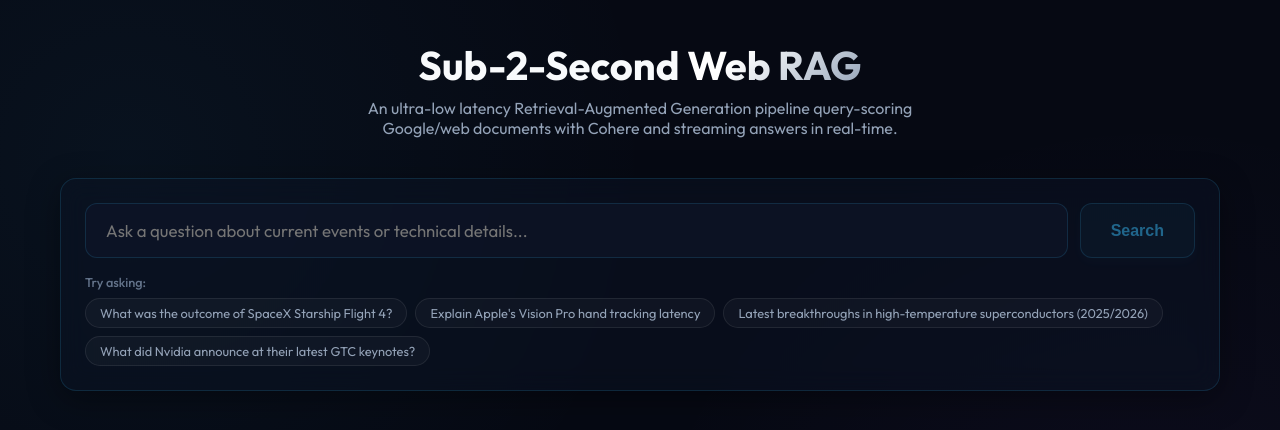
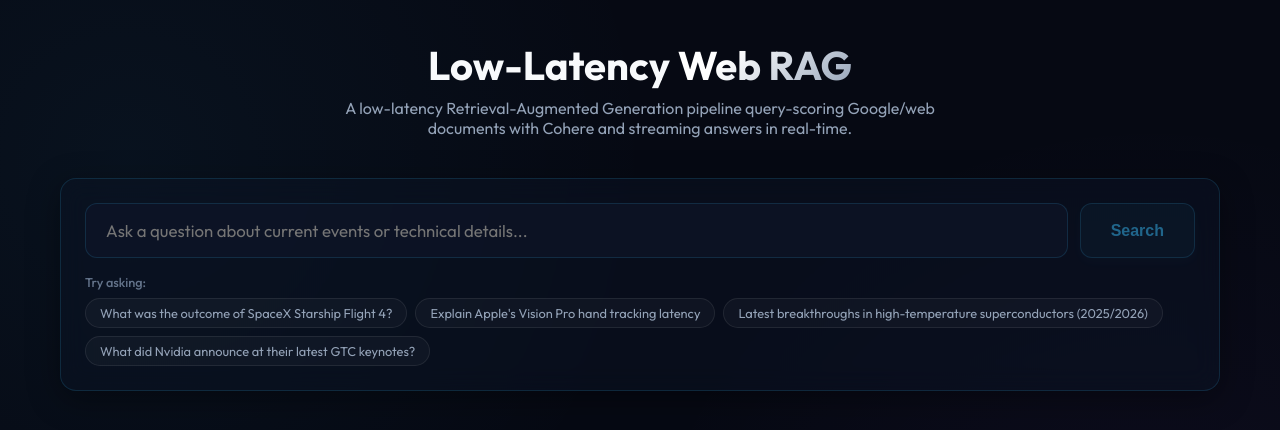
Before and after one commit to leovcunha/pulse-rag, a React (Vite) app in the folder client/: page / in a window 1280 px wide. Shown: the top 430 px of the page. Built offline with nearby package versions, Linux system fonts and the light colour scheme; no server answers.

Commit message:
refactor(repo): reframe application name to Low-Latency Web RAG

```diff
--- a/client/src/components/Header.tsx
+++ b/client/src/components/Header.tsx
@@ -10,10 +10,10 @@
   return (
     <header style={{ textAlign: 'center', marginBottom: '10px' }}>
       <h1 style={{ fontSize: '2.5rem', fontWeight: 700, marginBottom: '8px' }}>
-        Sub-2-Second <span className="gradient-text">Web RAG</span>
+        Low-Latency <span className="gradient-text">Web RAG</span>
       </h1>
       <p style={{ color: 'var(--text-secondary)', fontSize: '1rem', maxWidth: '600px', margin: '0 auto' }}>
-        An ultra-low latency Retrieval-Augmented Generation pipeline query-scoring Google/web documents with Cohere and streaming answers in real-time.
+        A low-latency Retrieval-Augmented Generation pipeline query-scoring Google/web documents with Cohere and streaming answers in real-time.
       </p>
     </header>
   );
```
Also changed, not shown: 2 other files (tests, documents, lock files or other folders).
